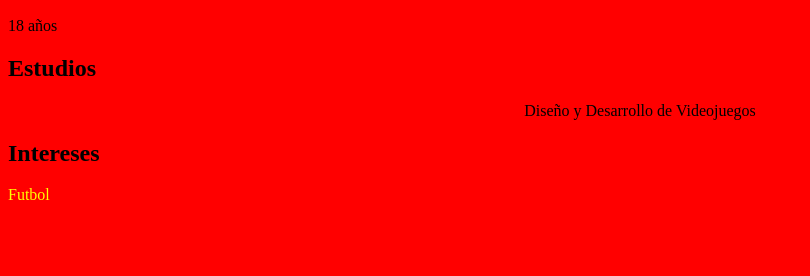
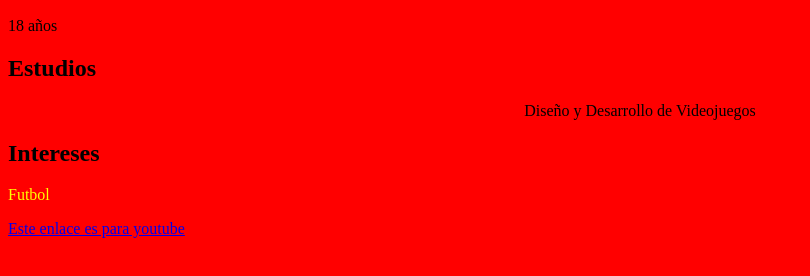
Before and after one commit to SergiSales/SergiSales.github.io, a plain HTML site: page index.html in a window 1280 px wide. Shown: the part 110-386 px from the top of the page, without its empty margins (0-810 px from the left). Drawn offline with Linux system fonts and the light colour scheme.

Commit message:
Update index.html

```diff
--- a/index.html
+++ b/index.html
@@ -8,5 +8,6 @@
 <p align="center">Diseño y Desarrollo de Videojuegos</p>
 <h2>Intereses</h2>
 <p style="color:#FFFF00">Futbol</p>
+  <a href="https://youtube.com/" target="_blank">Este enlace es para youtube </a>
 </body>
 </html>
```
